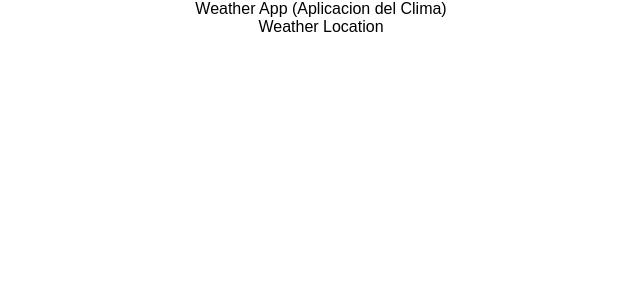
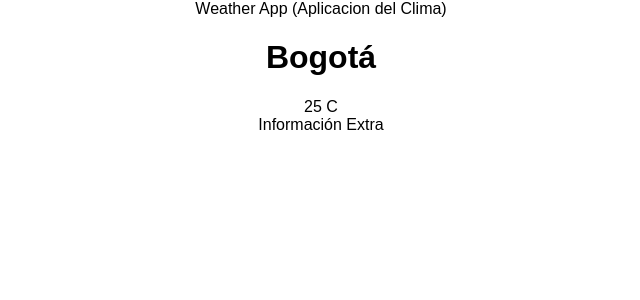
Before and after one commit to camiloaconcha/react_redux, a React (Create React App) app in the folder WeatherApp/weather-app/: page / in a window 1280 px wide. Shown: the top 300 px of the page, without its empty margins (319-959 px from the left). Built offline with nearby package versions, Linux system fonts and the light colour scheme.

Commit message:
Creacion de componentes nuevos

```diff
--- /dev/null
+++ b/WeatherApp/weather-app/src/components/Location.js
@@ -0,0 +1,6 @@
+import React from 'react';
+
+const Location = () =>(
+    <div><h1>Bogotá</h1></div>
+);
+export default Location;
--- /dev/null
+++ b/WeatherApp/weather-app/src/components/WeatherData.js
@@ -0,0 +1,11 @@
+import React from 'react';
+import WeatherExtraInfo from './WeatherExtraInfo';
+import WeatherTemperature from './WeatherTemperature';
+
+const WeatherData = () =>(
+    <div>
+        <WeatherTemperature/>
+        <WeatherExtraInfo/>
+    </div>
+);
+export default WeatherData;
--- /dev/null
+++ b/WeatherApp/weather-app/src/components/WeatherExtraInfo.js
@@ -0,0 +1,6 @@
+import React from 'react';
+
+const WeatherExtraInfo = () => (
+    <div>Información Extra</div>
+);
+export default WeatherExtraInfo;
--- a/WeatherApp/weather-app/src/components/WeatherLocation.js
+++ b/WeatherApp/weather-app/src/components/WeatherLocation.js
@@ -1,6 +1,13 @@
 import React from 'react';
-const WeatherLocation = () =>(
-    <div>Weather Location</div>
+import Location from './Location';
+import WeatherData from './WeatherData';
+
+
+const WeatherLocation = () => (
+    <div>
+        <Location></Location>
+        <WeatherData></WeatherData>
+    </div>
 );
 
 export default WeatherLocation;
--- /dev/null
+++ b/WeatherApp/weather-app/src/components/WeatherTemperature.js
@@ -0,0 +1,7 @@
+import React from 'react';
+
+const WeatherTemperature = () => (
+    <div><span>25 C</span></div>
+);
+
+export default WeatherTemperature;
```
Also changed, not shown: 1 other file (tests, documents, lock files or other folders).
